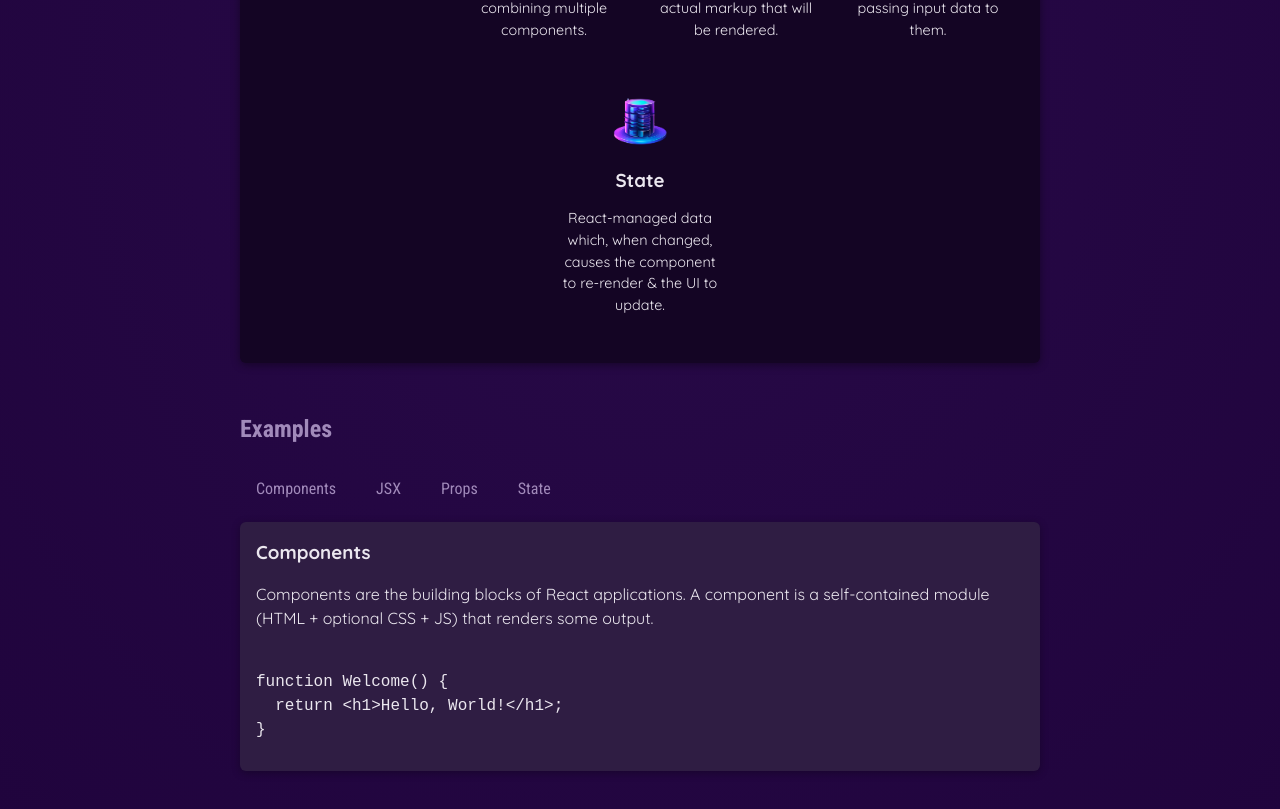
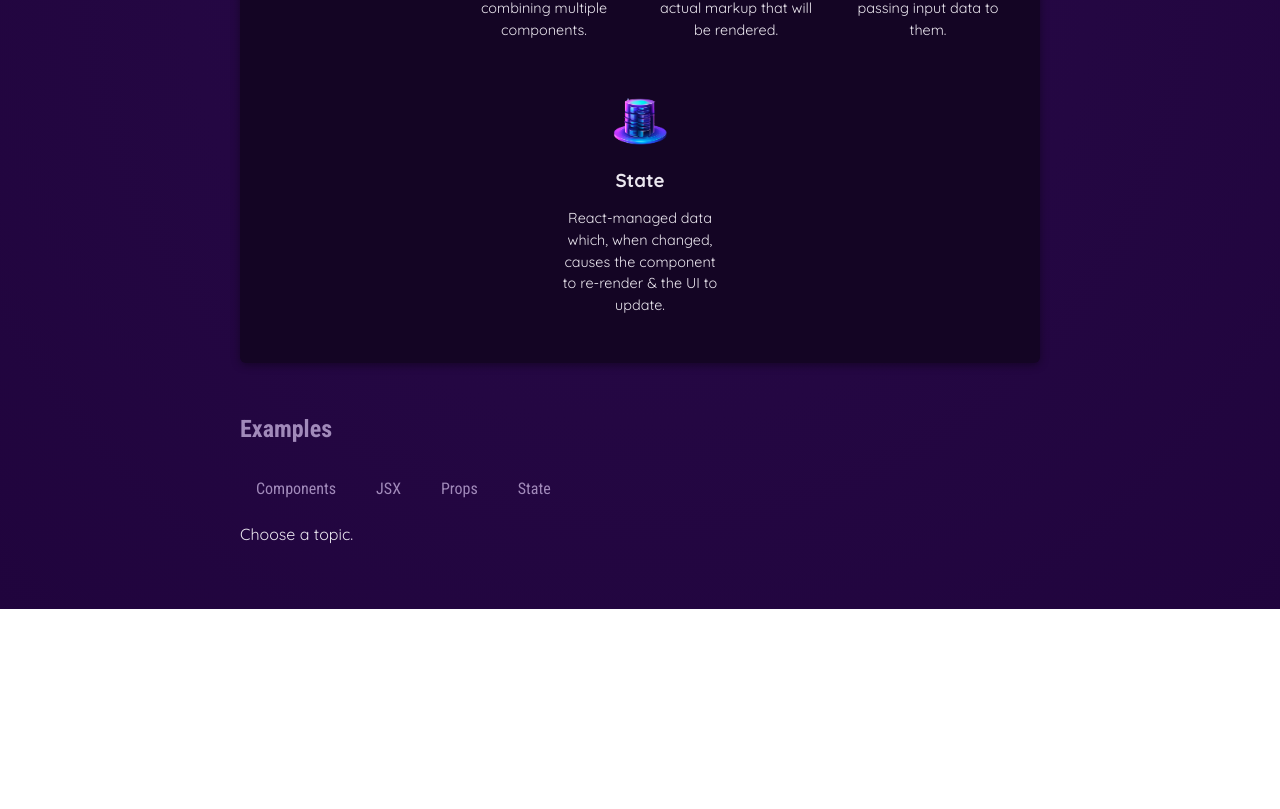
Before and after one commit to canonbas03/reactLectures, a React (Vite) app in the folder 01-starting-project/: page / in a window 1280 px wide. Shown: the part 671-1480 px from the top of the page. After the commit the page ends 1280 px from the top, so only its background shows below. Built offline with nearby package versions, Linux system fonts and the light colour scheme.

Commit message:
Update App.jsx

```diff
--- a/01-starting-project/src/App.jsx
+++ b/01-starting-project/src/App.jsx
@@ -7,7 +7,7 @@ import { useState } from "react";
 import { EXAMPLES } from "./data.js";
 
 function App() {
-  const [selectedTopic, setSelectedTopic] = useState("components");
+  const [selectedTopic, setSelectedTopic] = useState();
   function handleSelect(selectedButton) {
     setSelectedTopic(selectedButton);
     console.log(selectedTopic);
@@ -47,6 +47,9 @@ function App() {
             <TabButton onSelect={() => handleSelect("props")}>Props</TabButton>
             <TabButton onSelect={() => handleSelect("state")}>State</TabButton>
           </menu>
+          {!selectedTopic ? (
+            <p>Choose a topic.</p>
+          ) : (
             <div id="tab-content">
               <h3>{EXAMPLES[selectedTopic].title}</h3>
               <p>{EXAMPLES[selectedTopic].description}</p>
@@ -54,6 +57,7 @@ function App() {
                 <code>{EXAMPLES[selectedTopic].code}</code>
               </pre>
             </div>
+          )}
         </section>
       </main>
     </div>
```
Lines whose indentation alone changed are shown as unchanged.
